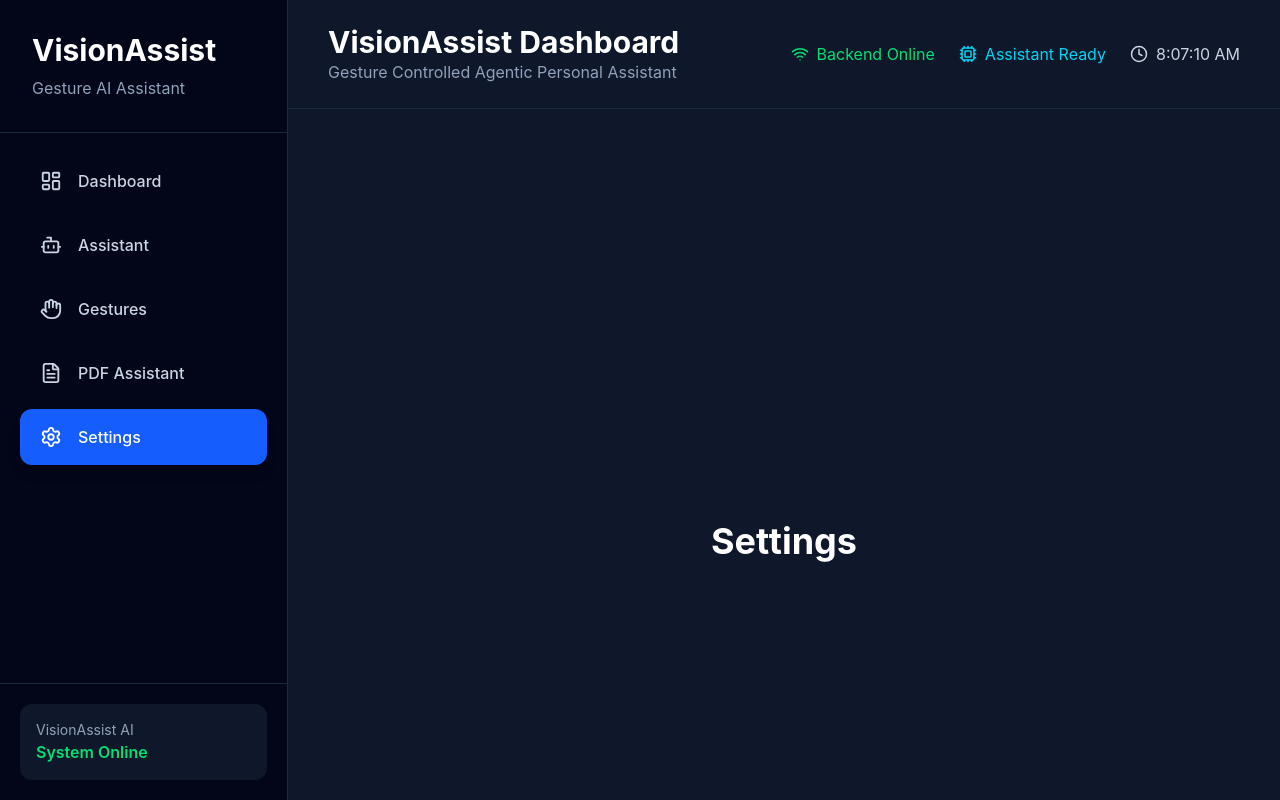
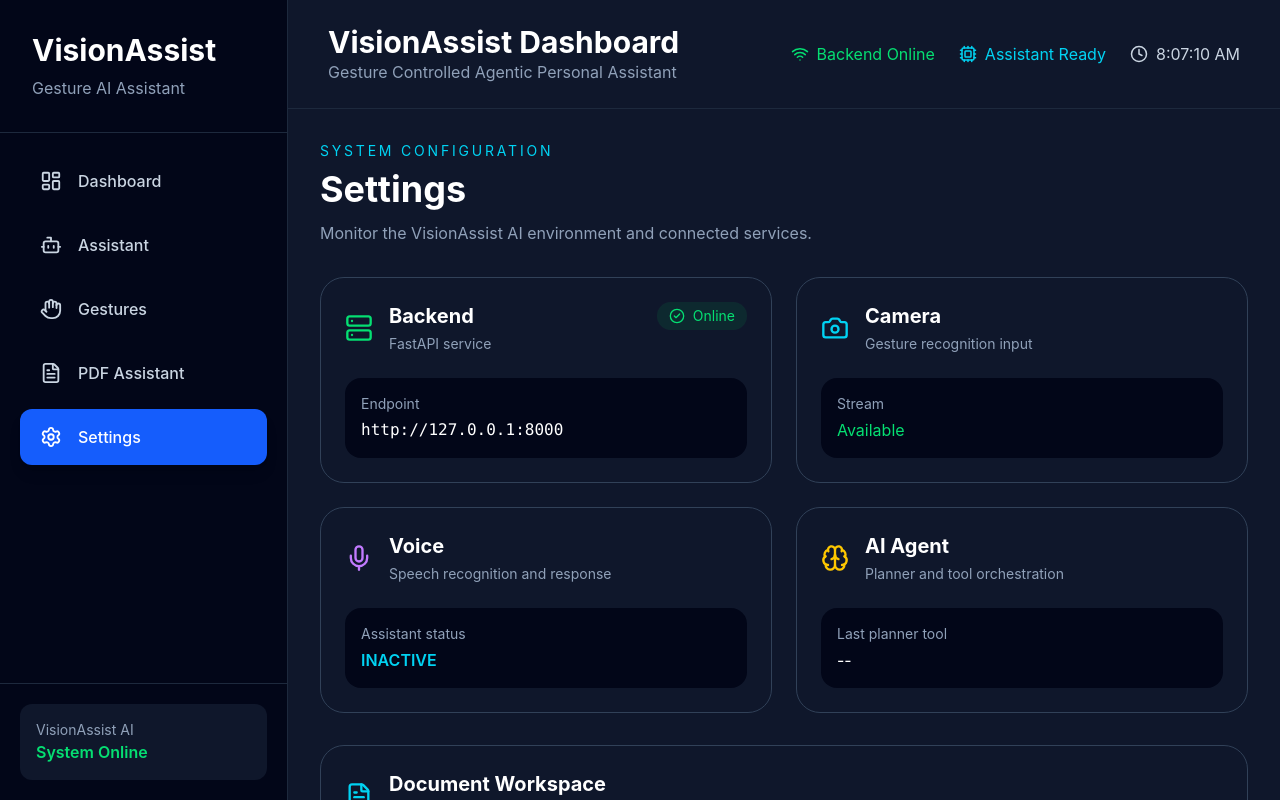
Before and after one commit to srishtisharma07/VisionAssist-AI, a React app in the folder frontend/: page /settings in a window 1280 px wide. Built offline with nearby package versions, Linux system fonts and the light colour scheme; no server answers; the HTML template or start-up script is replaced by a standard one.

Commit message:
Build system settings page

```diff
--- a/frontend/src/pages/Settings.jsx
+++ b/frontend/src/pages/Settings.jsx
@@ -1,9 +1,267 @@
-function Settings() {
+import { useEffect, useState } from "react";
+import {
+  Server,
+  Camera,
+  Mic,
+  Brain,
+  FileText,
+  CheckCircle2,
+  XCircle,
+} from "lucide-react";
+
+import { getAssistantState, getPdfInfo } from "../services/api";
+
+export default function Settings() {
+  const [backendOnline, setBackendOnline] = useState(false);
+
+  const [state, setState] = useState({
+    status: "INACTIVE",
+  });
+
+  const [pdfInfo, setPdfInfo] = useState({
+    total_pdfs: 0,
+  });
+
+  useEffect(() => {
+    async function loadSystemInfo() {
+      try {
+        const assistantState = await getAssistantState();
+
+        setState(assistantState);
+        setBackendOnline(true);
+      } catch (error) {
+        console.error(error);
+        setBackendOnline(false);
+      }
+
+      const info = await getPdfInfo();
+      setPdfInfo(info);
+    }
+
+    loadSystemInfo();
+
+    const interval = setInterval(loadSystemInfo, 3000);
+
+    return () => clearInterval(interval);
+  }, []);
+
+  const StatusBadge = ({ online }) => (
+    <div
+      className={`flex items-center gap-2 px-3 py-1 rounded-full text-sm ${
+        online
+          ? "bg-green-500/10 text-green-400"
+          : "bg-red-500/10 text-red-400"
+      }`}
+    >
+      {online ? (
+        <CheckCircle2 size={16} />
+      ) : (
+        <XCircle size={16} />
+      )}
+
+      {online ? "Online" : "Offline"}
+    </div>
+  );
+
   return (
-    <div className="min-h-screen bg-slate-900 text-white flex items-center justify-center">
-      <h1 className="text-4xl font-bold">Settings</h1>
+    <div className="space-y-8">
+
+      <section>
+        <p className="text-cyan-400 text-sm uppercase tracking-[0.2em]">
+          System Configuration
+        </p>
+
+        <h1 className="text-4xl font-bold text-white mt-2">
+          Settings
+        </h1>
+
+        <p className="text-slate-400 mt-3">
+          Monitor the VisionAssist AI environment and connected services.
+        </p>
+      </section>
+
+      {/* System Status */}
+
+      <section className="grid md:grid-cols-2 gap-6">
+
+        <div className="bg-slate-900 border border-slate-700 rounded-3xl p-6">
+
+          <div className="flex items-start justify-between">
+
+            <div className="flex items-center gap-4">
+              <Server className="text-green-400" size={28} />
+
+              <div>
+                <h2 className="text-xl font-bold text-white">
+                  Backend
+                </h2>
+
+                <p className="text-slate-400 text-sm mt-1">
+                  FastAPI service
+                </p>
+              </div>
+            </div>
+
+            <StatusBadge online={backendOnline} />
+
+          </div>
+
+          <div className="mt-6 bg-slate-950 rounded-2xl p-4">
+            <p className="text-slate-400 text-sm">
+              Endpoint
+            </p>
+
+            <p className="text-white mt-1 font-mono">
+              http://127.0.0.1:8000
+            </p>
+          </div>
+
+        </div>
+
+        <div className="bg-slate-900 border border-slate-700 rounded-3xl p-6">
+
+          <div className="flex items-center gap-4">
+            <Camera className="text-cyan-400" size={28} />
+
+            <div>
+              <h2 className="text-xl font-bold text-white">
+                Camera
+              </h2>
+
+              <p className="text-slate-400 text-sm mt-1">
+                Gesture recognition input
+              </p>
+            </div>
+          </div>
+
+          <div className="mt-6 bg-slate-950 rounded-2xl p-4">
+            <p className="text-slate-400 text-sm">
+              Stream
+            </p>
+
+            <p className="text-green-400 mt-1">
+              Available
+            </p>
+          </div>
+
+        </div>
+
+        <div className="bg-slate-900 border border-slate-700 rounded-3xl p-6">
+
+          <div className="flex items-center gap-4">
+            <Mic className="text-purple-400" size={28} />
+
+            <div>
+              <h2 className="text-xl font-bold text-white">
+                Voice
+              </h2>
+
+              <p className="text-slate-400 text-sm mt-1">
+                Speech recognition and response
+              </p>
+            </div>
+          </div>
+
+          <div className="mt-6 bg-slate-950 rounded-2xl p-4">
+            <p className="text-slate-400 text-sm">
+              Assistant status
+            </p>
+
+            <p className="text-cyan-400 mt-1 font-semibold">
+              {state.status || "INACTIVE"}
+            </p>
+          </div>
+
+        </div>
+
+        <div className="bg-slate-900 border border-slate-700 rounded-3xl p-6">
+
+          <div className="flex items-center gap-4">
+            <Brain className="text-yellow-400" size={28} />
+
+            <div>
+              <h2 className="text-xl font-bold text-white">
+                AI Agent
+              </h2>
+
+              <p className="text-slate-400 text-sm mt-1">
+                Planner and tool orchestration
+              </p>
+            </div>
+          </div>
+
+          <div className="mt-6 bg-slate-950 rounded-2xl p-4">
+
+            <p className="text-slate-400 text-sm">
+              Last planner tool
+            </p>
+
+            <p className="text-white mt-1">
+              {state.last_tool || "--"}
+            </p>
+
+          </div>
+
+        </div>
+
+      </section>
+
+      {/* Project Information */}
+
+      <section className="bg-slate-900 border border-slate-700 rounded-3xl p-6">
+
+        <div className="flex items-center gap-4">
+
+          <FileText className="text-cyan-400" size={28} />
+
+          <div>
+            <h2 className="text-xl font-bold text-white">
+              Document Workspace
+            </h2>
+
+            <p className="text-slate-400 text-sm mt-1">
+              Current PDF workspace status
+            </p>
+          </div>
+
+        </div>
+
+        <div className="grid md:grid-cols-3 gap-4 mt-6">
+
+          <div className="bg-slate-950 rounded-2xl p-5">
+            <p className="text-slate-400 text-sm">
+              Uploaded PDFs
+            </p>
+
+            <p className="text-2xl font-bold text-cyan-400 mt-2">
+              {pdfInfo.total_pdfs}
+            </p>
+          </div>
+
+          <div className="bg-slate-950 rounded-2xl p-5">
+            <p className="text-slate-400 text-sm">
+              Frontend
+            </p>
+
+            <p className="text-2xl font-bold text-green-400 mt-2">
+              React
+            </p>
+          </div>
+
+          <div className="bg-slate-950 rounded-2xl p-5">
+            <p className="text-slate-400 text-sm">
+              Backend
+            </p>
+
+            <p className="text-2xl font-bold text-purple-400 mt-2">
+              FastAPI
+            </p>
+          </div>
+
+        </div>
+
+      </section>
+
     </div>
   );
 }
-
-export default Settings;
```
